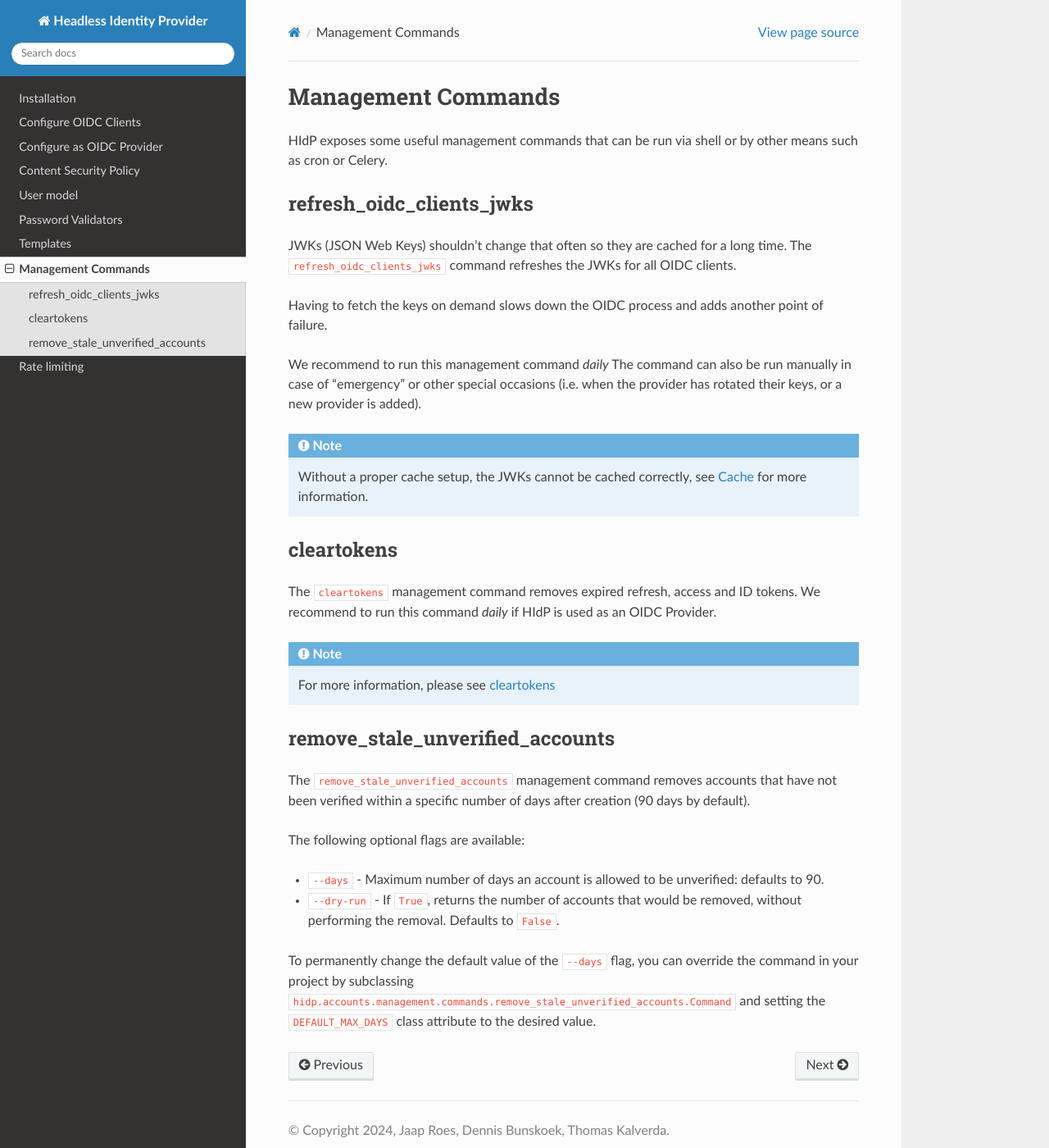
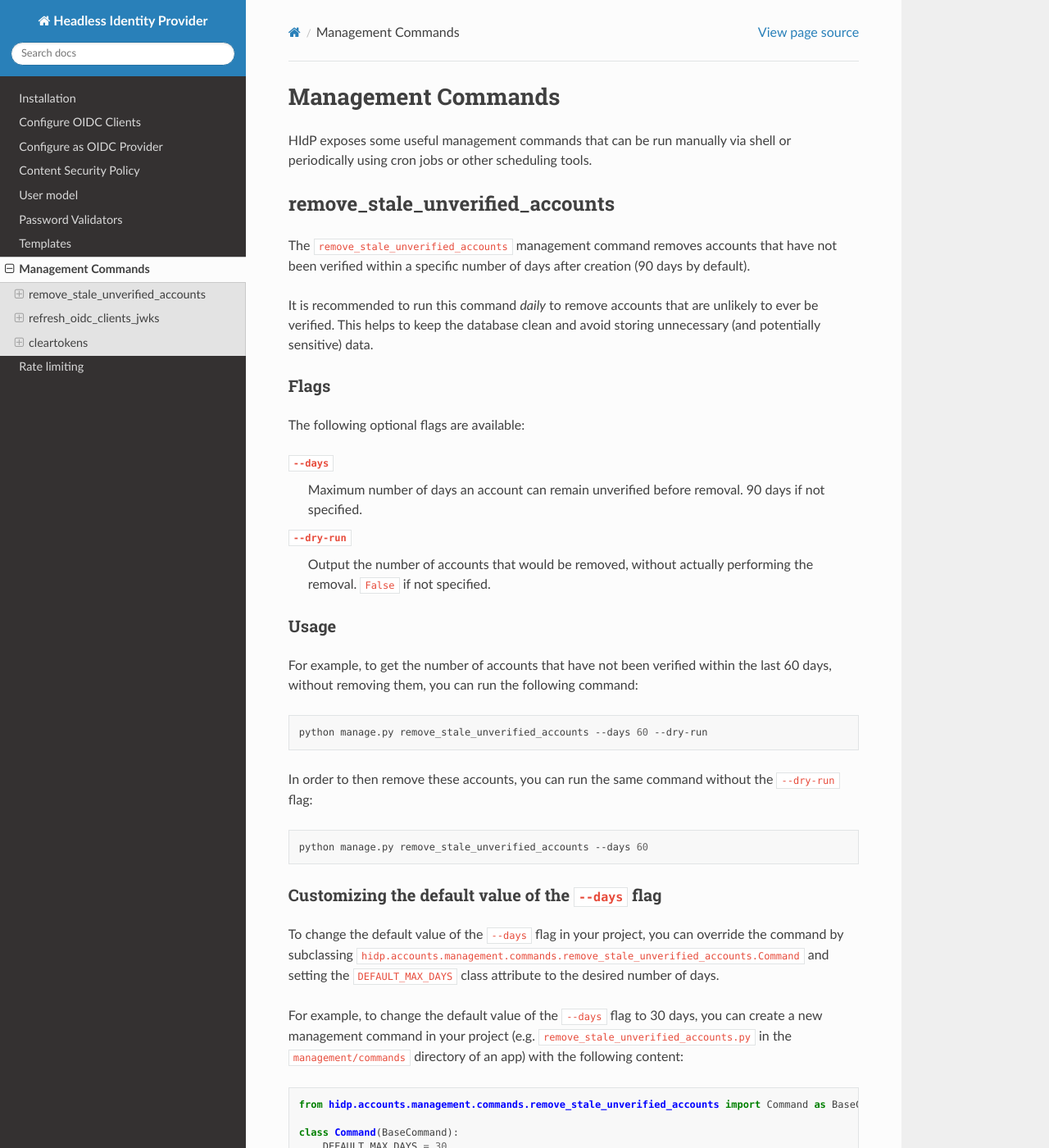
Before and after one commit to leukeleu/django-hidp, a Sphinx documentation site: the page built from packages/hidp/docs/management-commands.md, in a window 1280 px wide and 1400 px high. Shown: the whole window at 82% size. Built offline with Sphinx 7.4.7 and the Read the Docs theme 2.0.0, drawn with Linux system fonts in a browser that asks for light colours; some of the changed text lies outside the part shown.

Commit message:
Reorder and rewrite management commands docs for clarity and completeness

````diff
--- a/packages/hidp/docs/conf.py
+++ b/packages/hidp/docs/conf.py
@@ -14,7 +14,7 @@ author = "Jaap Roes, Dennis Bunskoek, Thomas Kalverda"
 # https://www.sphinx-doc.org/en/master/usage/configuration.html#general-configuration
 
 extensions = ["myst_parser", "sphinx.ext.napoleon", "sphinx.ext.autodoc"]
-myst_enable_extensions = ["colon_fence", "attrs_inline"]
+myst_enable_extensions = ["colon_fence", "attrs_inline", "deflist"]
 
 templates_path = ["_templates"]
 exclude_patterns = ["_build", "Thumbs.db", ".DS_Store"]
--- a/packages/hidp/docs/management-commands.md
+++ b/packages/hidp/docs/management-commands.md
@@ -1,42 +1,110 @@
 # Management Commands
-HIdP exposes some useful management commands that can be run via shell or by other
-means such as cron or Celery.
+
+HIdP exposes some useful management commands that can be run manually via shell or
+periodically using cron jobs or other scheduling tools.
+
+## remove_stale_unverified_accounts
+
+The `remove_stale_unverified_accounts` management command removes accounts that have
+not been verified within a specific number of days after creation (90 days by default).
+
+It is recommended to run this command *daily* to remove accounts that are unlikely to
+ever be verified. This helps to keep the database clean and avoid storing unnecessary
+(and potentially sensitive) data.
+
+### Flags
+
+The following optional flags are available:
+
+`--days`
+: Maximum number of days an account can remain unverified before removal.
+  90 days if not specified.
+
+`--dry-run`
+: Output the number of accounts that would be removed, without actually performing the removal.
+  `False` if not specified.
+
+### Usage
+
+For example, to get the number of accounts that have not been verified within the last 60 days,
+without removing them, you can run the following command:
+
+```bash
+python manage.py remove_stale_unverified_accounts --days 60 --dry-run
+```
+
+In order to then remove these accounts, you can run the same command without the `--dry-run` flag:
+
+```bash
+python manage.py remove_stale_unverified_accounts --days 60
+```
+
+### Customizing the default value of the `--days` flag
+
+To change the default value of the `--days` flag in your project, you can override the command
+by subclassing `hidp.accounts.management.commands.remove_stale_unverified_accounts.Command`
+and setting the `DEFAULT_MAX_DAYS` class attribute to the desired number of days.
+
+For example, to change the default value of the `--days` flag to 30 days, you can create a new
+management command in your project (e.g. `remove_stale_unverified_accounts.py`
+in the `management/commands` directory of an app) with the following content:
+
+```python
+from hidp.accounts.management.commands.remove_stale_unverified_accounts import Command as BaseCommand
+
+class Command(BaseCommand):
+    DEFAULT_MAX_DAYS = 30
+```
 
 ## refresh_oidc_clients_jwks
-JWKs (JSON Web Keys) shouldn't change that often so they are cached for a long time.
-The ``refresh_oidc_clients_jwks`` command refreshes the JWKs for
-all OIDC clients.
 
-Having to fetch the keys on demand slows down the OIDC process and adds another point of
-failure.
+When using OpenID Connect (OIDC) for federated login, the OIDC Provider's signing keys
+(JSON Web Keys or JWKs) are used to verify the signatures of JSON Web Tokens (JWTs).
+These JWKs are fetched from the provider's JWKS (JSON Web Key Set) endpoint and are cached
+as they are not expected to change frequently.
 
-We recommend to run this management command *daily* The command can also be run
-manually in case of "emergency" or other special occasions (i.e. when the provider has
-rotated their keys, or a new provider is added).
+The `refresh_oidc_clients_jwks` command refreshes the JWKs for all
+[configure OIDC clients](project:configure-oidc-clients.md), ensuring the keys remain up to date.
+
+Fetching the keys on demand can slow down the OIDC process and introduce an additional
+point of failure. To avoid this, it is recommended to run this management command *daily*.
+
+The command can also be run manually in specific circumstances, such as when a provider has
+rotated their keys, or a new provider is added.
 
 :::{note}
-Without a proper cache setup, the JWKs cannot be cached correctly, see
-[Cache](project:installation.md#cache) for more information.
+Proper caching is required to store JWKs effectively. Without a correct cache setup,
+the JWKs cannot be cached as intended,  For more details, see [Cache](project:installation.md#cache).
 :::
 
+### Usage
+
+To refresh the JWKs for all configured OIDC clients, run the following command:
+
+```bash
+python manage.py refresh_oidc_clients_jwks
+```
+
 ## cleartokens
-The ``cleartokens`` management command removes expired refresh, access
-and ID tokens. We recommend to run this command *daily* if HIdP is used as an OIDC
-Provider.
+
+When HIdP is configured as an [OIDC provider](project:configure-oidc-clients.md), token cleanup
+is required to remove expired tokens regularly.
+
+The `cleartokens` management command, provided by Django OAuth Toolkit, removes expired refresh,
+access and ID tokens.
+
+It is recommended to run this command *daily* to ensure timely removal of expired tokens and
+prevent indefinite token storage.
 
 :::{note}
-For more information, please see [cleartokens](https://django-oauth-toolkit.readthedocs.io/en/latest/management_commands.html#cleartokens)
+For more details about the `cleartokens` management command, see the
+[Django OAuth Toolkit documentation](https://django-oauth-toolkit.readthedocs.io/en/latest/management_commands.html#cleartokens).
 :::
 
-## remove_stale_unverified_accounts
-The ``remove_stale_unverified_accounts`` management command removes accounts that have
-not been verified within a specific number of days after creation (90 days by default).
+### Usage
 
-The following optional flags are available:
-- ``--days`` - Maximum number of days an account is allowed to be unverified: defaults to 90.
-- ``--dry-run`` - If `True`, returns the number of accounts that would be removed,
-without performing the removal. Defaults to `False`.
+To remove expired tokens, run the following command:
 
-To permanently change the default value of the `--days` flag, you can override the command
-in your project by subclassing `hidp.accounts.management.commands.remove_stale_unverified_accounts.Command`
-and setting the `DEFAULT_MAX_DAYS` class attribute to the desired value.
+```bash
+python manage.py cleartokens
+```
````
